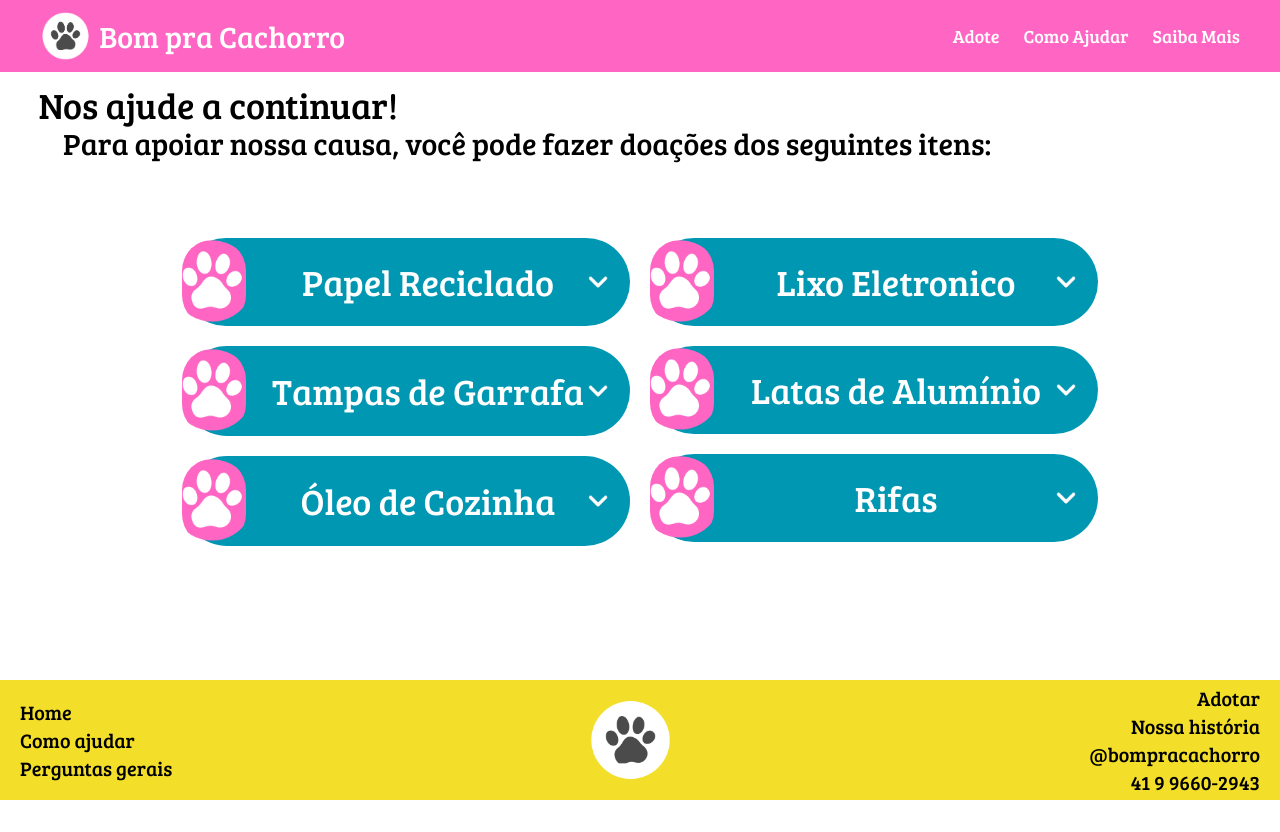
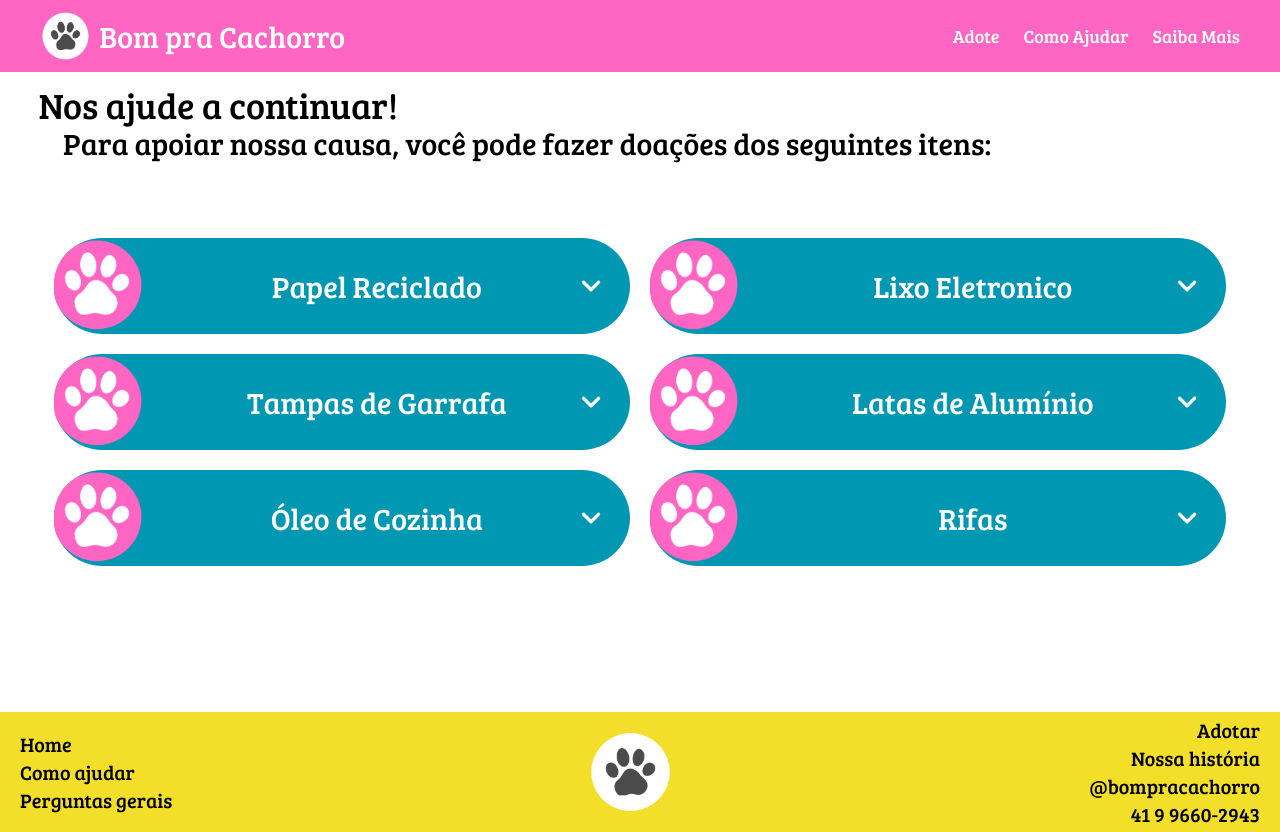
Before and after one commit to DevJoyJoy/Bom-Pra-Cachorro, a React (Vite) app in the folder Front-end/: page /Help in a window 1280 px wide. Before the commit the page ends 800 px from the top, so only its background shows below. Built offline with nearby package versions, Linux system fonts and the light colour scheme.

Commit message:
style: fixing everything

```diff
--- a/Front-end/src/pages/helpPage.jsx
+++ b/Front-end/src/pages/helpPage.jsx
@@ -20,7 +20,7 @@ export const Help = () => {
 
             <div className="min-h-screen w-full flex flex-col
                 md:min-h-[80vh]
-                xl:min-h-[76vh]">
+                2xl:min-h-[76vh]">
 
                 <section className="flex flex-col ml-[5%] p-[1%] mb-[5%]
                     lg:ml-[2%]">
@@ -41,7 +41,7 @@ export const Help = () => {
                     <section className="flex flex-col w-[80%] gap-5
                         md:w-[75%]
                         lg:w-[45%]
-                        xl:w-[35%]">
+                        2xl:w-[35%]">
 
                         {/* 1 */}
                         <section className="w-full">
@@ -51,16 +51,18 @@ export const Help = () => {
                                 <div className="w-full h-[9vh] bg-[#0097b2] rounded-full flex items-center justify-between
                                     md:h-[7vh]
                                     lg:h-[12vh]
-                                    xl:h-[11vh]">
+                                    2xl:h-[11vh]">
                                     <img
                                         src="/paw-help-page.png"
                                         className="w-15 h-15 object-cover rounded-full mt-0.5
                                         md:h-[7vh] md:w-[9vw]
                                         lg:h-[12vh] lg:w-[7vw]
-                                        xl:h-[11vh] xl:w-[5vw]"
+                                        xl:h-[12vh] xl:w-[7vw]
+                                        2xl:h-[11vh] 2xl:w-[5vw]"
                                     />
-                                    <h1 className="ml-[5%] text-2xl text-white
-                                        xl:text-4xl">
+                                    <h1 className="ml-[5%] text-xl text-white
+                                        md:text-3xl
+                                        2xl:text-4xl">
                                             Papel Reciclado</h1>
                                     <img
                                         src="/arrow.png"
@@ -79,9 +81,11 @@ export const Help = () => {
                                     <div className="flex flex-col items-center gap-4
                                         md:flex-row">
                                         <img src="/reciclagem.png" className="w-20
-                                            xl:w-30"/>
+                                            md:w-30
+                                            2xl:w-30"/>
                                         <h1 className="p-[2%]
-                                            xl:text-xl">
+                                            md:text-2xl
+                                            2xl:text-xl">
                                             Se você ama os animais tanto quanto a gente, saiba que pode fazer a diferença!
                                             Com a sua contribuição, conseguimos oferecer alimentação, cuidados veterinários
                                             e muito carinho para os animaiszinhos.
@@ -99,16 +103,18 @@ export const Help = () => {
                                 <div className="w-full h-[9vh] bg-[#0097b2] rounded-full flex items-center justify-between
                                     md:h-[7vh]
                                     lg:h-[12vh]
-                                    xl:h-[11%]">
+                                    2xl:h-[11%]">
                                     <img
                                         src="/paw-help-page.png"
                                         className="w-15 h-15 object-cover rounded-full mt-0.5
                                         md:h-[7vh] md:w-[9vw]
                                         lg:h-[12vh] lg:w-[7vw]
-                                        xl:h-[11vh] xl:w-[5vw]"
+                                        xl:h-[12vh] xl:w-[7vw]
+                                        2xl:h-[11vh] 2xl:w-[5vw]"
                                     />
-                                    <h1 className="ml-[5%] text-2xl text-white
-                                        xl:text-4xl">
+                                    <h1 className="ml-[5%] text-xl text-white
+                                        md:text-3xl
+                                        2xl:text-4xl">
                                             Tampas de Garrafa</h1>
                                     <img
                                         src="/arrow.png"
@@ -127,9 +133,11 @@ export const Help = () => {
                                     <div className="flex flex-col items-center gap-4
                                         md:flex-row">
                                         <img src="/tampa_garrafa.png" className="w-20
-                                            xl:w-30"/>
+                                            md:w-30
+                                            2xl:w-30"/>
                                         <h1 className="p-[2%]
-                                            xl:text-xl">
+                                            md:text-2xl
+                                            2xl:text-xl">
                                             Se você ama os animais tanto quanto a gente, saiba que pode fazer a diferença!
                                             Com a sua contribuição, conseguimos oferecer alimentação, cuidados veterinários
                                             e muito carinho para os animaiszinhos.
@@ -147,16 +155,18 @@ export const Help = () => {
                                 <div className="w-full h-[9vh] bg-[#0097b2] rounded-full flex items-center justify-between
                                     md:h-[7vh]
                                     lg:h-[12vh]
-                                    xl:h-[11%]">
+                                    2xl:h-[11%]">
                                     <img
                                         src="/paw-help-page.png"
                                         className="w-15 h-15 object-cover rounded-full mt-0.5
                                         md:h-[7vh] md:w-[9vw]
                                         lg:h-[12vh] lg:w-[7vw]
-                                        xl:h-[11vh] xl:w-[5vw]"
+                                        xl:h-[12vh] xl:w-[7vw]
+                                        2xl:h-[11vh] 2xl:w-[5vw]"
                                     />
-                                    <h1 className="ml-[5%] text-2xl text-white
-                                        xl:text-4xl">
+                                    <h1 className="ml-[5%] text-xl text-white
+                                        md:text-3xl
+                                        2xl:text-4xl">
                                             Óleo de Cozinha</h1>
                                     <img
                                         src="/arrow.png"
@@ -175,9 +185,11 @@ export const Help = () => {
                                     <div className="flex flex-col items-center gap-4
                                         md:flex-row">
                                         <img src="/oleo.png" className="w-20
-                                            xl:w-30"/>
+                                            md:w-30
+                                            2xl:w-30"/>
                                         <h1 className="p-[2%]
-                                            xl:text-xl">
+                                            md:text-2xl
+                                            2xl:text-xl">
                                             Se você ama os animais tanto quanto a gente, saiba que pode fazer a diferença!
                                             Com a sua contribuição, conseguimos oferecer alimentação, cuidados veterinários
                                             e muito carinho para os animaiszinhos.
@@ -193,7 +205,7 @@ export const Help = () => {
                     <section className="flex flex-col w-[80%] gap-5
                         md:w-[75%]
                         lg:w-[45%]
-                        xl:w-[35%]">
+                        2xl:w-[35%]">
 
                         {/* 4 */}
                         <section className="w-full">
@@ -203,16 +215,18 @@ export const Help = () => {
                                 <div className="w-full h-[9vh] bg-[#0097b2] rounded-full flex items-center justify-between
                                     md:h-[7vh]
                                     lg:h-[12vh]
-                                    xl:h-[11vh]">
+                                    2xl:h-[11vh]">
                                     <img
                                         src="/paw-help-page.png"
                                         className="w-15 h-15 object-cover rounded-full mt-0.5
                                         md:h-[7vh] md:w-[9vw]
                                         lg:h-[12vh] lg:w-[7vw]
-                                        xl:h-[11vh] xl:w-[5vw]"
+                                        xl:h-[12vh] xl:w-[7vw]
+                                        2xl:h-[11vh] 2xl:w-[5vw]"
                                     />
-                                    <h1 className="ml-[5%] text-2xl text-white
-                                        xl:text-4xl">
+                                    <h1 className="ml-[5%] text-xl text-white
+                                        md:text-3xl
+                                        2xl:text-4xl">
                                             Lixo Eletronico</h1>
                                     <img
                                         src="/arrow.png"
@@ -231,9 +245,11 @@ export const Help = () => {
                                     <div className="flex flex-col items-center gap-4
                                         md:flex-row">
                                         <img src="/lixo.png" className="w-20
-                                            xl:w-30"/>
+                                            md:w-30
+                                            2xl:w-30"/>
                                         <h1 className="p-[2%]
-                                            xl:text-xl">
+                                            md:text-2xl
+                                            2xl:text-xl">
                                             Se você ama os animais tanto quanto a gente, saiba que pode fazer a diferença!
                                             Com a sua contribuição, conseguimos oferecer alimentação, cuidados veterinários
                                             e muito carinho para os animaiszinhos.
@@ -251,16 +267,18 @@ export const Help = () => {
                                 <div className="w-full h-[9vh] bg-[#0097b2] rounded-full flex items-center justify-between
                                     md:h-[7vh]
                                     lg:h-[12vh]
-                                    xl:h-[11vh]">
+                                    2xl:h-[11vh]">
                                     <img
                                         src="/paw-help-page.png"
                                         className="w-15 h-15 object-cover rounded-full mt-0.5
                                         md:h-[7vh] md:w-[9vw]
                                         lg:h-[12vh] lg:w-[7vw]
-                                        xl:h-[11vh] xl:w-[5vw]"
+                                        xl:h-[12vh] xl:w-[7vw]
+                                        2xl:h-[11vh] 2xl:w-[5vw]"
                                     />
-                                    <h1 className="ml-[5%] text-2xl text-white
-                                        xl:text-4xl">
+                                    <h1 className="ml-[5%] text-xl text-white
+                                        md:text-3xl
+                                        2xl:text-4xl">
                                             Latas de Alumínio</h1>
                                     <img
                                         src="/arrow.png"
@@ -279,9 +297,11 @@ export const Help = () => {
                                     <div className="flex flex-col items-center gap-4
                                         md:flex-row">
                                         <img src="/lata.png" className="w-20
-                                            xl:w-30"/>
+                                            md:w-30
+                                            2xl:w-30"/>
                                         <h1 className="p-[2%]
-                                            xl:text-xl">
+                                            md:text-2xl
+                                            2xl:text-xl">
                                             Se você ama os animais tanto quanto a gente, saiba que pode fazer a diferença!
                                             Com a sua contribuição, conseguimos oferecer alimentação, cuidados veterinários
                                             e muito carinho para os animaiszinhos.
@@ -299,16 +319,18 @@ export const Help = () => {
                                 <div className="w-full h-[9vh] bg-[#0097b2] rounded-full flex items-center justify-between
                                     md:h-[7vh]
                                     lg:h-[12vh]
-                                    xl:h-[11vh]">
+                                    2xl:h-[11vh]">
                                     <img
                                         src="/paw-help-page.png"
                                         className="w-15 h-15 object-cover rounded-full mt-0.5
                                         md:h-[7vh] md:w-[9vw]
                                         lg:h-[12vh] lg:w-[7vw]
-                                        xl:h-[11vh] xl:w-[5vw]"
+                                        xl:h-[12vh] xl:w-[7vw]
+                                        2xl:h-[11vh] 2xl:w-[5vw]"
                                     />
-                                    <h1 className="ml-[5%] text-2xl text-white
-                                        xl:text-4xl">
+                                    <h1 className="ml-[5%] text-xl text-white
+                                        md:text-3xl
+                                        2xl:text-4xl">
                                             Rifas</h1>
                                     <img
                                         src="/arrow.png"
@@ -327,9 +349,11 @@ export const Help = () => {
                                     <div className="flex flex-col items-center gap-4
                                         md:flex-row">
                                         <img src="/reciclagem.png" className="w-20
-                                            xl:w-30"/>
+                                            md:w-30
+                                            2xl:w-30"/>
                                         <h1 className="p-[2%]
-                                            xl:text-xl">
+                                            md:text-2xl
+                                            2xl:text-xl">
                                             Se você ama os animais tanto quanto a gente, saiba que pode fazer a diferença!
                                             Com a sua contribuição, conseguimos oferecer alimentação, cuidados veterinários
                                             e muito carinho para os animaiszinhos.
```
